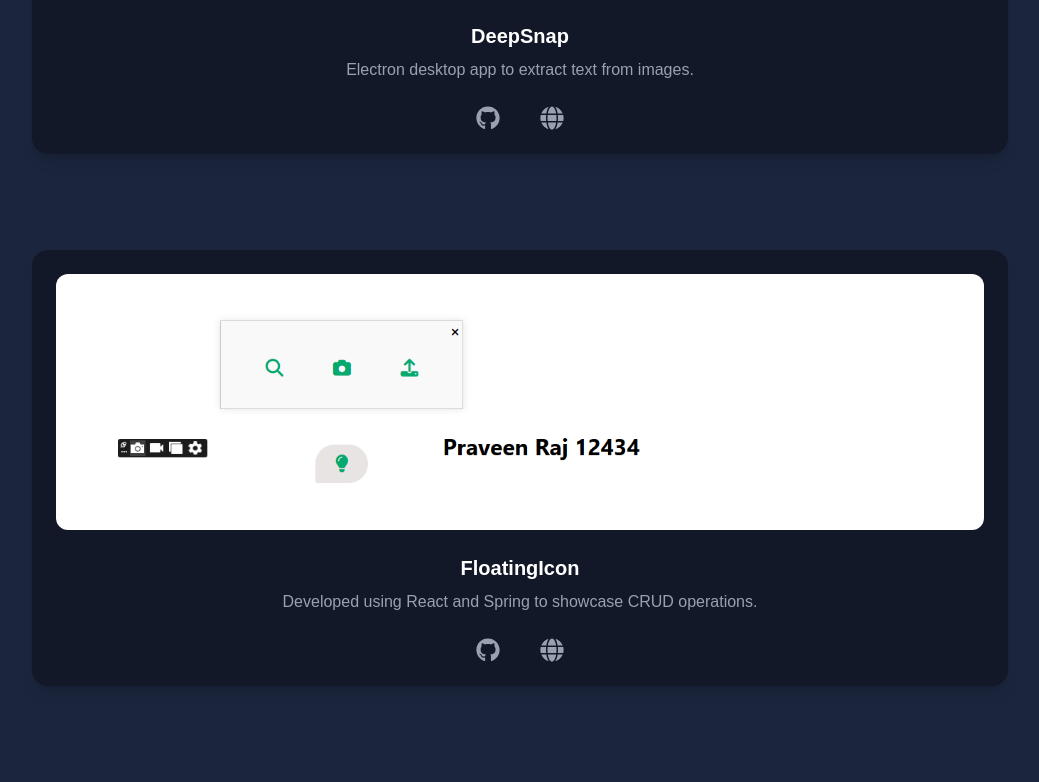
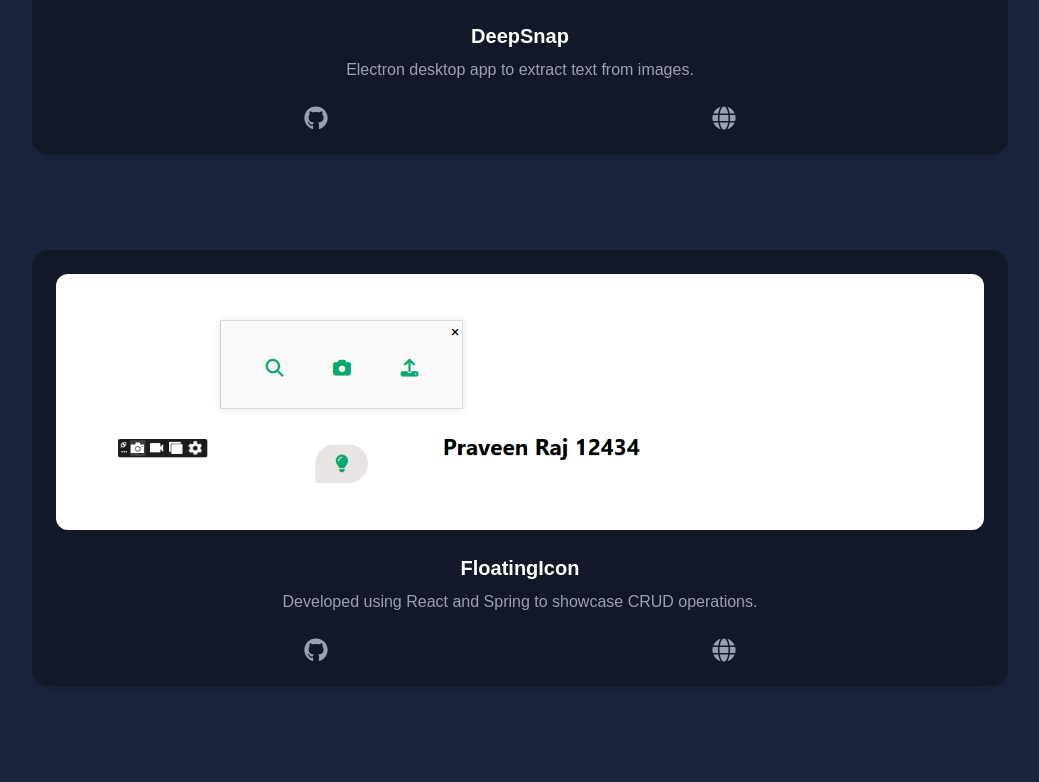
Before and after one commit to KalePraveenRaj/portfolio_nextjs, a Next.js app: page / in a window 1280 px wide. Shown: the part 2098-2880 px from the top of the page, without its empty margins (120-1159 px from the left). Built offline with nearby package versions, Linux system fonts and the light colour scheme.

Commit message:
Update Projects.tsx

```diff
--- a/components/Projects.tsx
+++ b/components/Projects.tsx
@@ -135,7 +135,7 @@
           {description}
         </p>
 
-        <div className="flex justify-center gap-10 text-2xl text-gray-400">
+        <div className="flex justify-center gap-96 text-2xl text-gray-400">
           {github && (
             <a
               href={github}
```
